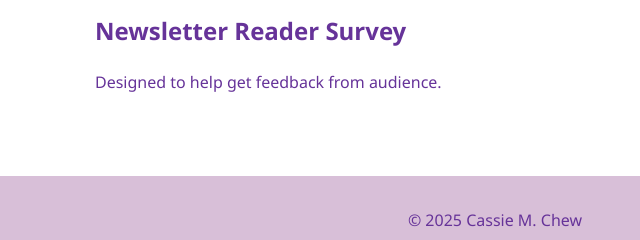
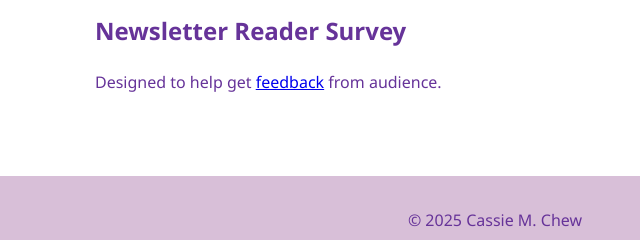
Before and after one commit to cmchew/projects, a plain HTML site: page projects.html in a window 1280 px wide. Shown: the part 431-671 px from the top of the page, 145-785 px from the left. Drawn offline with Linux system fonts and the light colour scheme.

Commit message:
Update projects.html

```diff
--- a/projects.html
+++ b/projects.html
@@ -25,7 +25,8 @@
       <p>A simple business website which with coding to prevent attacks.</p>
 
       <h2>Newsletter Reader Survey</h2>
-      <p>Designed to help get feedback from audience.</p>
+      <p>Designed to help get <a href="https://cmchew.github.io/survey_form/">feedback</a> from audience.</p>
+
     </section>
   </main>
 
```
